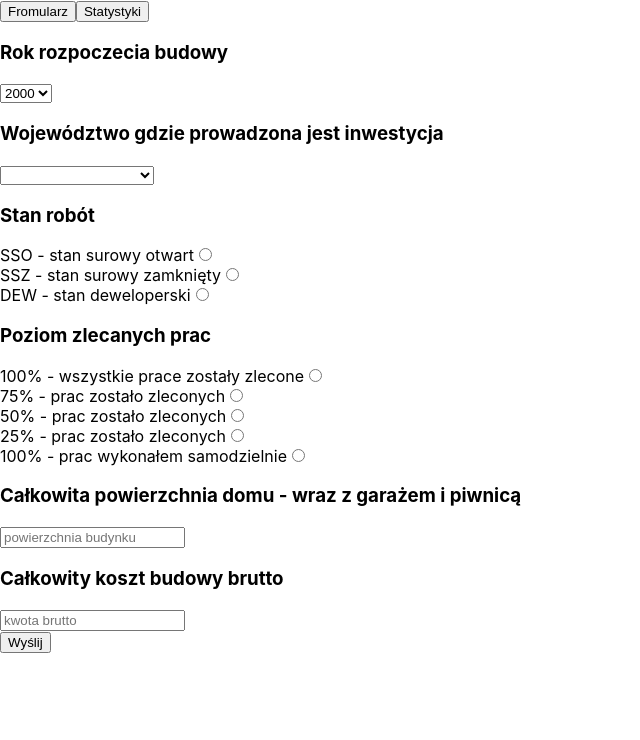
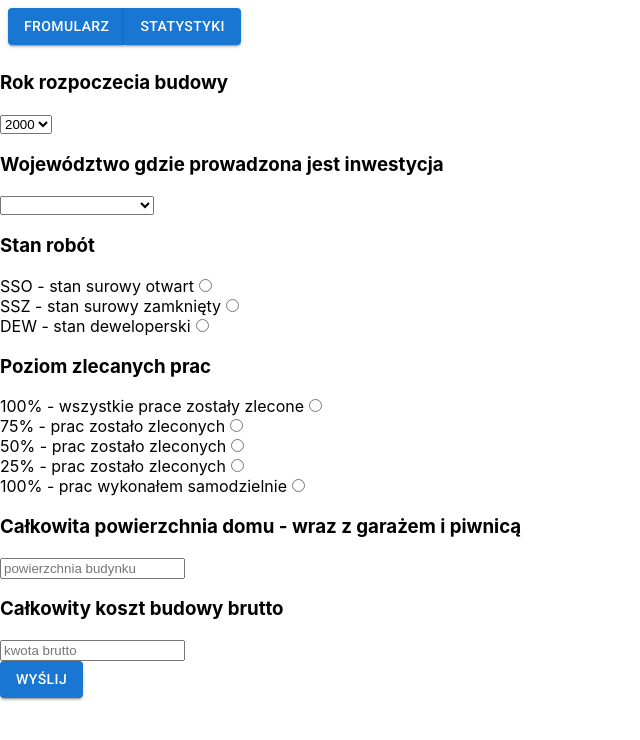
Before and after one commit to DominikPro/MERN-Application-for-collecting-data-on-the-cost-of-building-a-house, a React (Create React App) app in the folder house-construction-costs/: page /from in a window 1280 px wide. Shown: the top 740 px of the page, without its empty margins (0-640 px from the left). Built offline with nearby package versions, Linux system fonts and the light colour scheme.

Commit message:
Adding material ui

```diff
--- a/house-construction-costs/package.json
+++ b/house-construction-costs/package.json
@@ -4,7 +4,10 @@
   "private": true,
   "proxy": "http://localhost:5000/costData",
   "dependencies": {
-    "@material-ui/core": "^4.11.3",
+    "@emotion/react": "^11.4.1",
+    "@emotion/styled": "^11.3.0",
+    "@material-ui/core": "^4.12.3",
+    "@mui/material": "^5.0.3",
     "@testing-library/jest-dom": "^5.11.9",
     "@testing-library/react": "^11.2.5",
     "@testing-library/user-event": "^12.8.1",
--- a/house-construction-costs/src/App.js
+++ b/house-construction-costs/src/App.js
@@ -3,6 +3,7 @@ import CostForm from "./Components/CostForm/CostForm";
 import Menu from "./Components/Menu/Menu";
 import Stats from "./Components/StatisticForm/StatisticForm";
 import { BrowserRouter as Router, Switch, Route } from "react-router-dom";
+
 
 const App = () => {
   return (
--- a/house-construction-costs/src/Components/CostForm/CostForm.jsx
+++ b/house-construction-costs/src/Components/CostForm/CostForm.jsx
@@ -1,6 +1,4 @@
 import { React, useState, createRef, useEffect } from "react";
-import { v4 as uuid } from "uuid";
-import axios from "axios";
 import { useDispatch } from "react-redux";
 import { addCost, getCosts } from "../../redux/actions/costs";
 
@@ -11,22 +9,17 @@ import checkRadio from "../../actions/checkRadio";
 import VoivodeshipInput from "../Shared/VoivodeshipInput";
 import YearInput from "../Shared/YearInput";
 import { stateOfConstructionOptions, workOrderLevel } from "./dataForm";
+//----------------------------------------------------------------------
+import Button  from '@mui/material/Button';
 
 const CostForm = () => {
   const dispatch = useDispatch();
 
   const [sendedToDB, setSendedToDB] = useState(false);
-  // const [emptyFormData, setEmptyFormData] = useState({
-  //   info: {
-  //     id: "",
-  //     year: "",
-  //     voivodeship: "",
-  //     workStage: "",
-  //     workOrderLevel: "",
-  //     houseArea: 0,
-  //     constructionCost: 0,
-  //   },
-  // });
+  const workStageInpiut = createRef();
+  const workLevelInput = createRef();
+  const houseAreaInput = createRef();
+  const constructionCostInput = createRef();
 
   const [formData, setFormData] = useState({
     id: "",
@@ -38,10 +31,7 @@ const CostForm = () => {
     constructionCost: 0,
   });
 
-  const workStageInpiut = createRef();
-  const workLevelInput = createRef();
-  const houseAreaInput = createRef();
-  const constructionCostInput = createRef();
+
 
   if (!sendedToDB) {
     return (
@@ -124,7 +114,7 @@ const CostForm = () => {
             ref={constructionCostInput}
           />
         </div>
-        <button
+        <Button variant="contained"
           onClick={() => {
             if (checkForm(formData)) {
               dispatch(addCost(formData));
@@ -134,7 +124,7 @@ const CostForm = () => {
           }}
         >
           Wyślij
-        </button>
+        </Button>
       </>
     );
   } else {
--- a/house-construction-costs/src/Components/GenerateStats/StatsGenerator.jsx
+++ b/house-construction-costs/src/Components/GenerateStats/StatsGenerator.jsx
@@ -1,6 +1,7 @@
 import React, { useState, useEffect } from "react";
 import findData from "../../actions/findData"
 import { voivodships } from "../CostForm/dataForm";
+import Button  from '@mui/material/Button';
 // import { useDispatch } from "react-redux";
 // import { useSelector } from "react-redux";
 // import {getCosts} from "../../redux/actions/costs"
@@ -40,11 +41,11 @@ const StatsGenerator = (props) => {
             <>
             <div>
                 <h5>{`Wybrano województwo ${dataSelectedByCustomer.voivodeship} statyski za rok ${dataSelectedByCustomer.year}`}</h5>
-                <button
+                <Button variant="contained"
                     onClick={() => showStata()}
                 >
                     Pokarz statystki
-                </button>
+                </Button>
             </div>
             {showStat ? <h2>{`Średni koszt budowy 1m2 domu w ${dataSelectedByCustomer.year} roku wyniusł ${averageCost}zł średnia wielkość budowanego domu to ${averageSize} m2`}</h2> : null}
             {noStat ? <h2>Brak danych</h2> : null}
--- a/house-construction-costs/src/Components/GoToStats/GoToStats.js
+++ b/house-construction-costs/src/Components/GoToStats/GoToStats.jsx
@@ -1,12 +1,12 @@
 import React from 'react'
 import {Link} from "react-router-dom"
+import Button  from '@mui/material/Button';
 
  const  GoToStats =()=> {
     return (
         <div>
             <h2>Twój kosztory został pomyślnie wysłany</h2>
-            <Link to="/stats">
-            <button>Zobacz koszty budpwy innych inwestorów</button></Link>
+            <Link to="/stats"> <Button variant="contained">Zobacz koszty budowy innych inwestorów</Button></Link>
         </div>
     )
 }
--- a/house-construction-costs/src/Components/Menu/Menu.jsx
+++ b/house-construction-costs/src/Components/Menu/Menu.jsx
@@ -1,12 +1,31 @@
 import React from 'react'
 import {Link} from "react-router-dom";
+import Button  from '@mui/material/Button';
+import ButtonGroup from '@mui/material/ButtonGroup';
+import Box from '@mui/material/Box';
 
- const  Menu=()=> {
+const Menu=()=> {
     return (
-        <div>
-            <Link to="/from"><button >Fromularz</button></Link>
-            <Link to="/stats"><button >Statystyki</button></Link>
-        </div>
+<Box
+      sx={{
+        display: 'flex',
+        flexDirection: 'column',
+        alignItems: 'left',
+        '& > *': {
+          m: 1,
+        },
+      }}
+    >
+      <ButtonGroup variant="outlined" aria-label="outlined button group">
+
+      <Link to="/from" underline="none"> <Button variant="contained">Fromularz</Button> </Link>
+      <Link to="/stats" underline="none"> <Button variant="contained">Statystyki</Button> </Link>
+
+      </ButtonGroup>
+
+
+    </Box>
+
     )
 }
 export default Menu
--- a/house-construction-costs/src/Components/Shared/YearInput.jsx
+++ b/house-construction-costs/src/Components/Shared/YearInput.jsx
@@ -1,6 +1,7 @@
-import React, {createRef} from 'react'
+import React, {createRef, useState} from 'react'
 import {year} from "../CostForm/dataForm"
 import upDateForm from "../../actions/upDateForm"
+
 
 
 const YearInput=(props)=> {
@@ -14,7 +15,7 @@ const YearInput=(props)=> {
       >
         {year.map((item) => {
           return (
-            <option key={item} id={item.year}   name={"year"} >
+            <option key={item} id={item.year} name={"year"} >
               {item}
             </option>
           );
```
Also changed, not shown: 1 other file (tests, documents, lock files or other folders).
